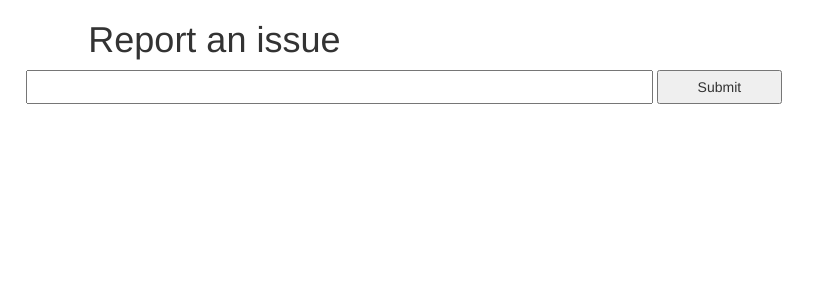
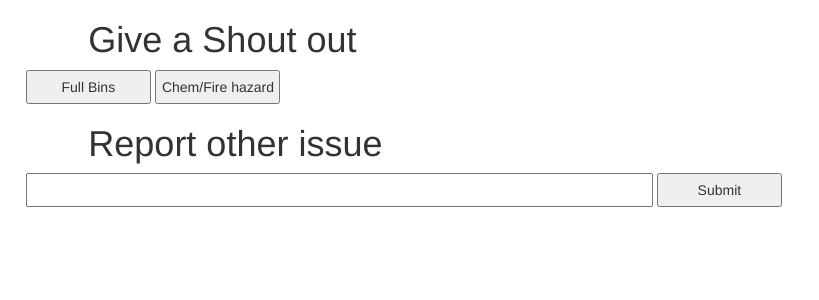
Before and after one commit to s3381402/macathon-2022, a Flask app: template templates/report_issue.html in a window 1280 px wide. Shown: the top 300 px of the page, without its empty margins (0-819 px from the left). Run offline with Flask 2, Linux system fonts and the light colour scheme; the template is opened without the code that fills it: most values are stand-ins (such as "Sample title", 1, 10 or a date in 2020); parts of the project's set-up code (start-up, migrations or seed data) failed here and were passed over; some libraries are stand-ins or nearby versions.

Commit message:
added form buttons and fixed text

```diff
--- a/main.py
+++ b/main.py
@@ -52,6 +52,20 @@ def report_form():
     processed_text = text.upper()
     return processed_text
 
+@app.route("/", methods=['GET', 'POST'])
+def index():
+    if request.method == 'POST':
+        if request.form.get('full_bins') == 'Full Bins':
+            pass # do something
+        elif  request.form.get('chem_fire_haz') == 'Chem/Fire hazard':
+            pass # do something else
+        else:
+            pass # do other
+    elif request.method == 'GET':
+        return render_template('report_issue.html')
+
+    return render_template("report_issue.html")
+
 # TODO: acknowledgements page
 
 
--- a/templates/report_issue.html
+++ b/templates/report_issue.html
@@ -1,11 +1,14 @@
 {% extends 'index.html' %}
 
 {% block content %}
-<link rel="stylesheet" href="{{ url_for('static', filename='css/style.css') }}">
+</form><link rel="stylesheet" href="{{ url_for('static', filename='css/style.css') }}">
 <div>
-<h1>
-    Report an issue
-</h1>
+<h1>Give a Shout out</h1>
+    <form method="post" action="/">
+        <input type="submit" value="Full Bins" name="full_bins"/>
+        <input type="submit" value="Chem/Fire hazard" name="chem_fire_haz" />
+<br>
+<h1>Report other issue</h1>
 
 <form method="POST">
     <fieldset>
@@ -13,5 +16,10 @@
         <input type="submit">
     </fieldset>
 </form>
+
+
 </div>
+
+
+
 {% endblock %}
```
